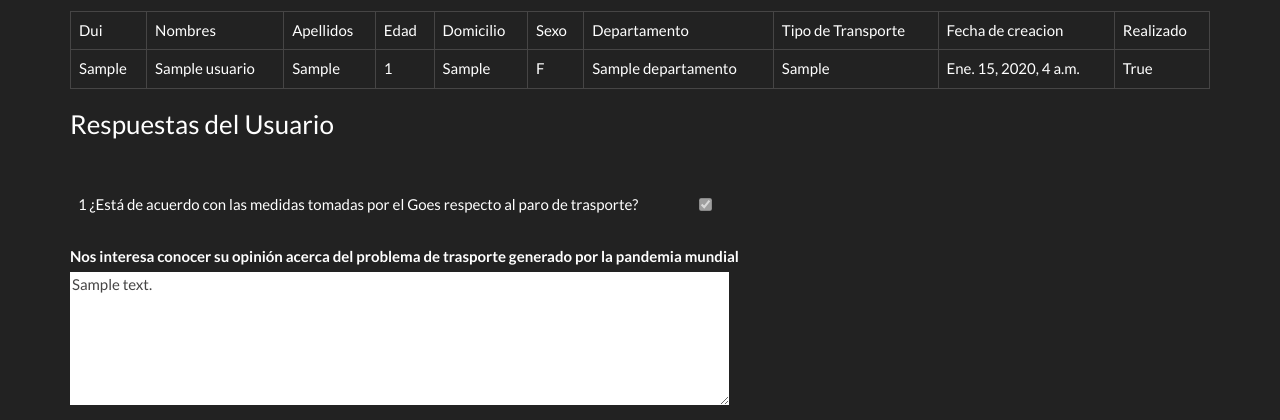
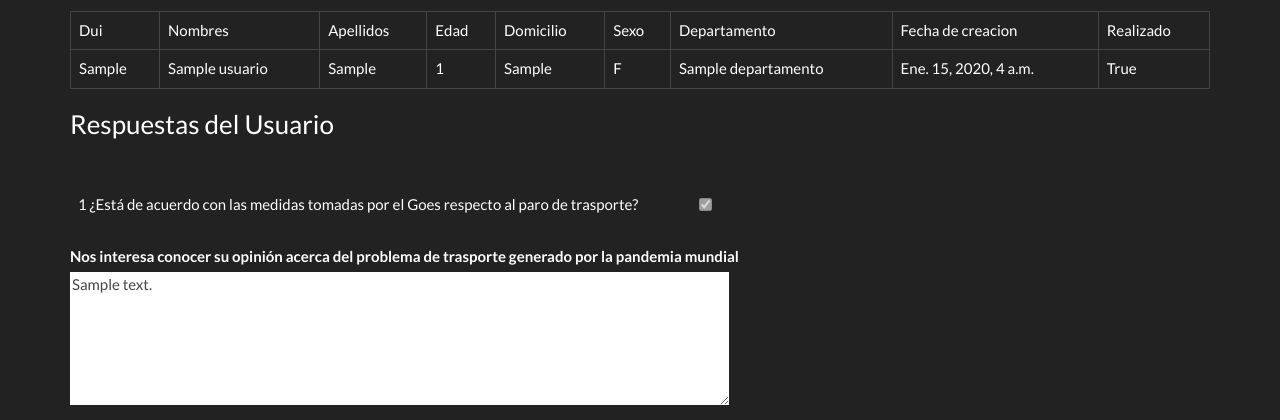
Before and after one commit to repositorioUES/ProyectoEncuesta, a Django app: a page that uses DjangoProject/templates/mantenimientoUsuario.html in a window 1280 px wide. Shown: the part 60-480 px from the top of the page. Run offline with Django 3.2, Linux system fonts and the light colour scheme; a user stored in the database is signed in; tables that the repository leaves empty hold one stand-in row (values such as "Sample post").

Commit message:
(GO11001) estetica

```diff
--- a/DjangoProject/templates/mantenimientoUsuario.html
+++ b/DjangoProject/templates/mantenimientoUsuario.html
@@ -13,7 +13,6 @@
 			<td>Domicilio</td>
 			<td>Sexo</td>
 			<td>Departamento</td>
-			<td>Tipo de Transporte</td>
 			<td>Fecha de creacion</td>
 			<td>Realizado</td>
 			{% if reclamo.realizado == False %}
@@ -32,7 +31,6 @@
 				<td>{{reclamo.idreclamo.domicilio}}</td>
 				<td>{{reclamo.idreclamo.sexo}}</td>
 				<td>{{reclamo.idreclamo.departamento}}</td>
-				<td>{{reclamo.idreclamo.tipo_transporte}}</td>
 				<td>{{reclamo.fecha_creacion}}</td>
 				<td>{{reclamo.realizado}}</td>
 				{% if reclamo.realizado == False %}
```
